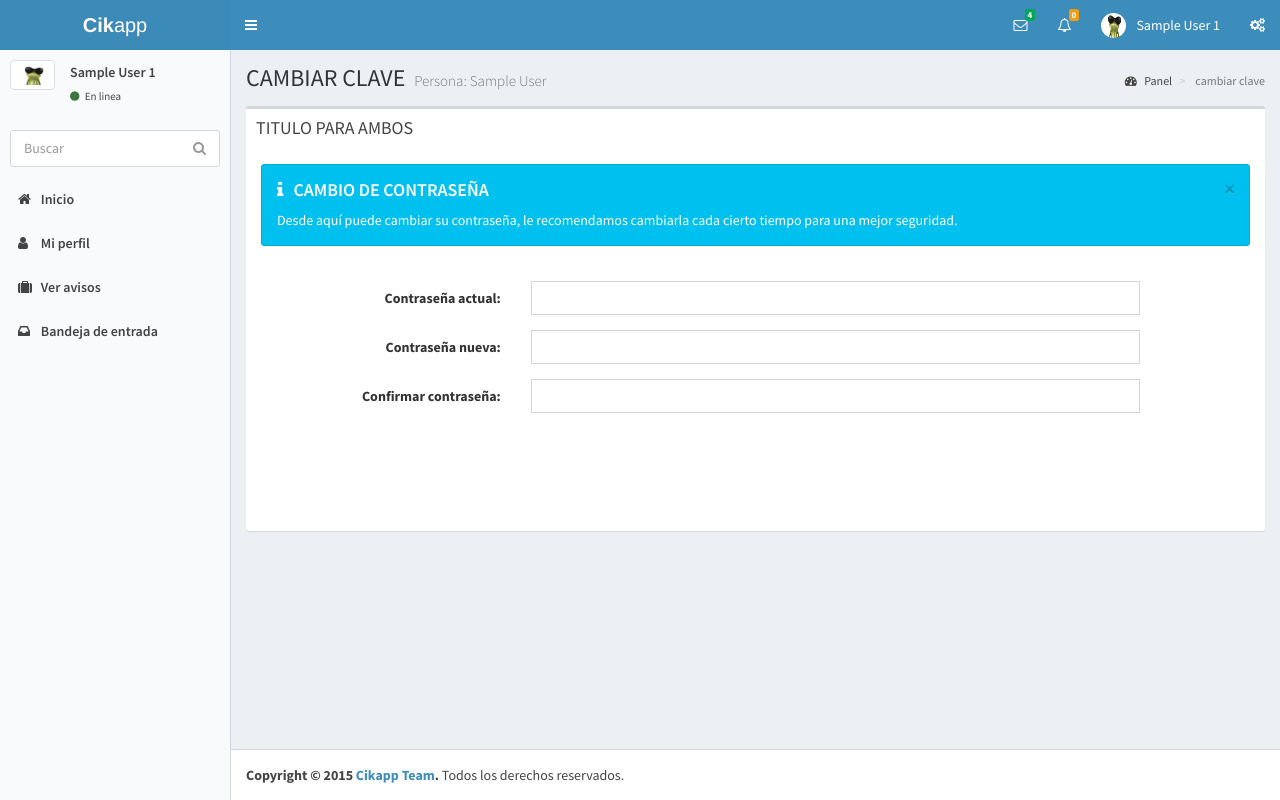
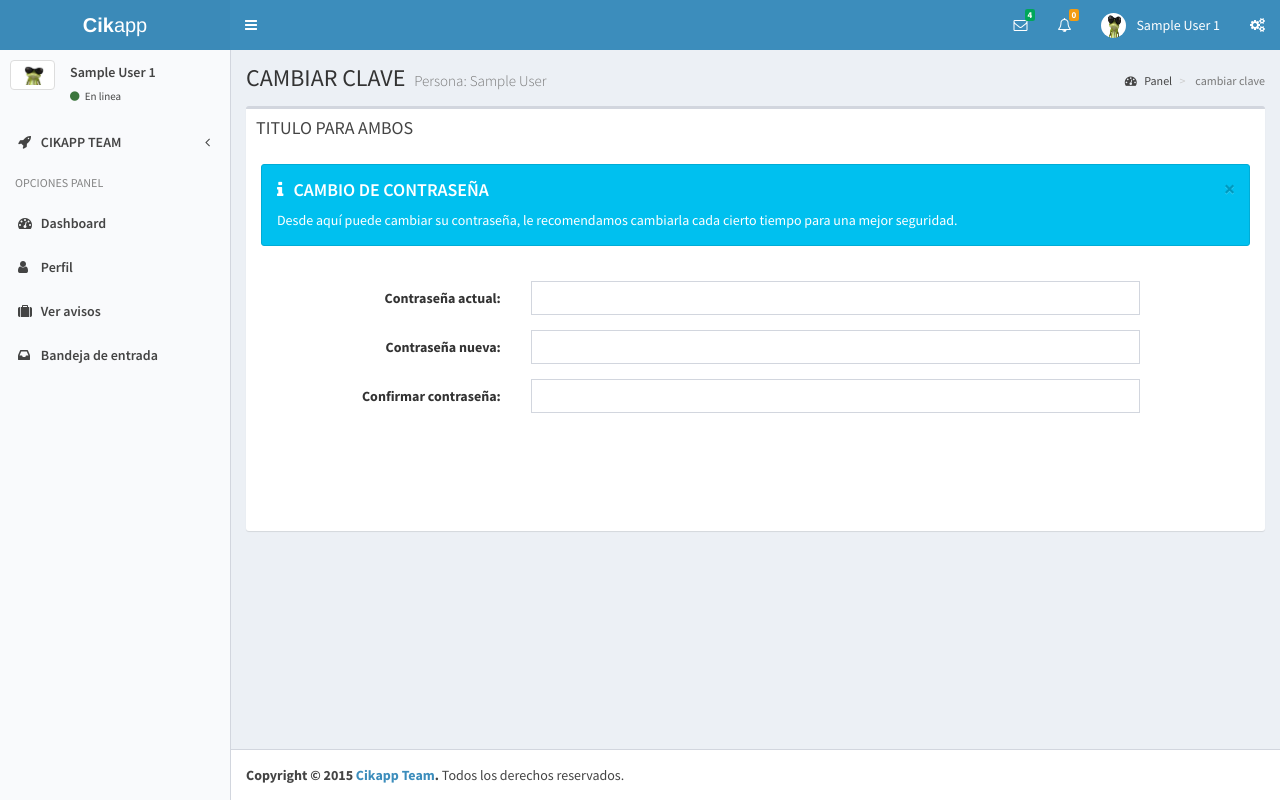
Before and after one commit to pabloaltam/cikapp-beta, a PHP site: page /cambiar-clave.php in a window 1280 px wide. Run offline with PHP 8.4, Linux system fonts and the light colour scheme; the visitor is signed in with stand-in values (Sample User, id 1); data that the repository does not hold is empty; some libraries are stand-ins or nearby versions.

Commit message:
update navbar sidebar panel

```diff
--- a/cambiar-clave.php
+++ b/cambiar-clave.php
@@ -25,12 +25,20 @@ Desde aquí puede cambiar su contraseña, le recomendamos cambiarla cada cierto
                               <div class="container-fluid">
                                 <?php
                                   if (isset($_POST['actual'])) {
-                                     include 'include/ejecutar_en_db.php';
-                                     $obj = new OperacionesMYSQL();
+                                    $nueva = $_POST['nueva'];
+                                    if($nueva === $_POST['confirmar']){
+                                       include 'include/ejecutar_en_db.php';
+                                       $obj = new OperacionesMYSQL();
 
-                                     if ($obj->esIgual($id, $_POST['actual'])){
-
-                                     }
+                                       if ($obj->esIgual($id, $_POST['actual'])){
+                                         include 'include/sign_in.php';
+                                         actualizarContraseña($id,$nueva);
+                                       }else{
+                                         echo"<p>Su contraseña actual es incorrecta, por favor ingresela nuevamente</p>";
+                                       }
+                                    }else{
+                                      echo"<p>Su contraseña nueva no coincide con la confirmación, por favor intente nuevamente.</p>";
+                                    }
                                   }
                                   ?>
                                 <form class="form-horizontal" role="form" action="" method="post" name="formDatos" enctype="multipart/form-data">
--- a/include/conexion.php
+++ b/include/conexion.php
@@ -3,7 +3,7 @@ set_time_limit(0);
 try {
   require_once 'datos.php';
 $mysqli = new mysqli(HOSTNAME, USERNAME,PASSWORD, DATABASE);
-
+mysqli_set_charset($mysqli,'utf8');
 } catch (Exception $ex) {
     echo "Lo sentimos... en estos momentos no podemos procesar su información...por favor inténtelo más tarde";
 
--- a/structure/avisos.class.php
+++ b/structure/avisos.class.php
@@ -1,5 +1,5 @@
 <?php
-// id,rut,cargo,lugar_trabajo,tipo_contrato,tipo_jornada,fecha_inicio,publicacion,tipo_publicacion,fecha_publicacion
+// id,rut,cargo,tipo_contrato,tipo_jornada,fecha_inicio,publicacion,tipo_publicacion,fecha_publicacion,COMUNA_ID,anios_experiencia,area_desempenio
 	class publicacion
 	{
 		function obtienePublicacionesUsuario($rut){
--- a/structure/navbar.panel.php
+++ b/structure/navbar.panel.php
@@ -150,7 +150,11 @@ $contador_notificaciones=$obj_notificaciones->traerTotalNotificaciones('$id');
 										<!-- The user image in the navbar-->
 										<img src="<?php echo $rutaImagen;?>" class="user-image" alt="foto perfil">
 										<!-- hidden-xs hides the username on small devices so only the image appears. -->
+										<?php if ($tipo=='persona') { // OPCIONES PERSONA ?>
 										<span class="hidden-xs"><?php echo $nombre ." " .$apellido; ?></span>
+										<?php } else if ($tipo=='empresa') { // OPCIONES EMPRESA ?>
+										<span class="hidden-xs"><?php echo $razonSocial; ?></span>
+										<?php } ?>
 									</a>
 									<ul class="dropdown-menu">
 										<!-- The user image in the menu -->
@@ -210,29 +214,30 @@ $contador_notificaciones=$obj_notificaciones->traerTotalNotificaciones('$id');
 						</div>
 					</div>
 
-					<!-- search form (Optional) -->
-					<form action="#" method="get" class="sidebar-form">
-						<div class="input-group">
-							<input type="text" name="q" class="form-control" placeholder="Buscar">
-							<span class="input-group-btn">
-                <button type="submit" name="search" id="search-btn" class="btn btn-flat"><i class="fa fa-search"></i></button>
-              </span>
-						</div>
-					</form>
-					<!-- /.search form -->
-
 					<!-- Sidebar Menu -->
 					<ul class="sidebar-menu">
+						<li class="treeview">
+          <a href="#">
+            <i class="fa fa-rocket"></i> <span>CIKAPP TEAM</span>
+            <i class="fa fa-angle-left pull-right"></i>
+          </a>
+          <ul class="treeview-menu list-group">
+            <li><a href="index.php"><i class="fa fa-circle-o"></i><span> Bienvenida</span></a></li>
+						<li><a href="nosotros.php"><i class="fa fa-circle-o"></i><span> Quiénes somos</span></a></li>
+          </ul>
+        </li>
+
+						<li class="header">OPCIONES PANEL</li>
 						<li <?php if ($estaPagina=='panel' ) {echo 'class="active"'; }?>>
 							<a href="panel.php">
-								<i class="fa fa-home"></i>
-								<span>Inicio</span>
+								<i class="fa fa-dashboard"></i>
+								<span>Dashboard</span>
 							</a>
 						</li>
 						<li <?php if ($estaPagina=='editar-perfil' ) {echo 'class="active"'; }?>>
 							<a href="editar-perfil.php">
 								<i class="fa fa-user"></i>
-								<span>Mi perfil</span>
+								<span>Perfil</span>
 							</a>
 						</li>
 
@@ -246,7 +251,7 @@ $contador_notificaciones=$obj_notificaciones->traerTotalNotificaciones('$id');
 							<li <?php if ($estaPagina=='mensajes' ) {echo 'class="active"'; }?>>
 								<a href="buscar-personas.php">
 									<i class="fa fa-search"></i>
-									<span>Buscar Personas</span>
+									<span>Buscar personas</span>
 								</a>
 							</li>
 							<?php } else if ($tipo=='persona') { // OPCIONES DEL MENU PARA PERSONA ?>
```
Also changed, not shown: include/sign_in.php (+12 -0 lines).
